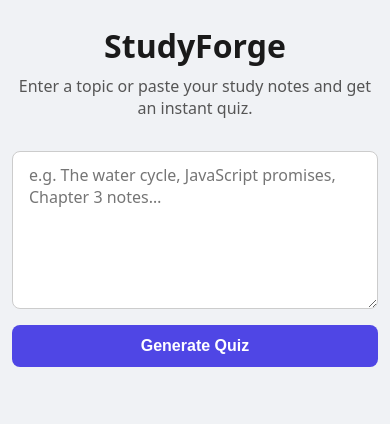
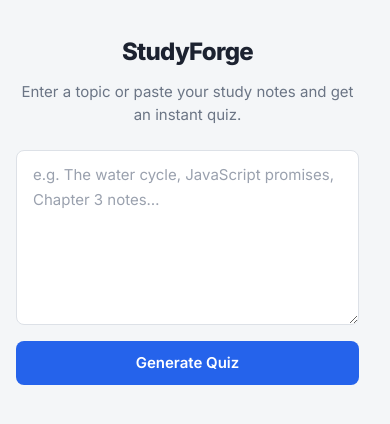
Before and after one commit to Abhishek13501/studyplanner, a React (Vite) app: page / in a window 390 px wide. Shown: the top 424 px of the page. Built offline with nearby package versions, Linux system fonts and the light colour scheme.

Commit message:
style: make app responsive

```diff
--- a/src/App.css
+++ b/src/App.css
@@ -1,233 +1,335 @@
-body {
-  font-family: system-ui, sans-serif;
-  background-color: #f0f2f5;
-  color: #1a1a1a;
-}
+/* ==========================================================
+   StudyForge — App styles
+   Commit 10: professional assessment-style UI
+   All measurements use the design tokens defined in index.css
+   ========================================================== */
 
+
+/* ── Page shell ──────────────────────────────────────────── */
 .app {
   min-height: 100vh;
   display: flex;
   flex-direction: column;
   align-items: center;
-  padding: 48px 16px;
+  /* Top padding gives breathing room; sides keep content off the edge */
+  padding: var(--space-12) var(--space-6) var(--space-10);
 }
 
-/* ── Header ─────────────────────────────────────── */
+@media (max-width: 480px) {
+  .app {
+    padding: var(--space-8) var(--space-4) var(--space-8);
+  }
+}
+
+
+/* ── Header ──────────────────────────────────────────────── */
 .app-header {
   text-align: center;
-  margin-bottom: 32px;
+  margin-bottom: var(--space-8);
+  /* Cap width so the tagline doesn't run too wide on large screens */
+  max-width: 480px;
 }
 
 .app-header h1 {
-  font-size: 2.5rem;
-  font-weight: 700;
-  margin-bottom: 8px;
+  font-size: var(--font-size-3xl);
+  font-weight: 800;
+  letter-spacing: -0.03em;     /* tighter tracking reads as premium on large type */
+  color: var(--color-text);
+  margin-bottom: var(--space-2);
 }
 
 .app-header p {
-  font-size: 1rem;
-  color: #555;
+  font-size: var(--font-size-base);
+  color: var(--color-text-muted);
+  line-height: 1.55;
 }
 
-/* ── Main column ─────────────────────────────────── */
+@media (max-width: 480px) {
+  .app-header {
+    margin-bottom: var(--space-6);
+  }
+
+  .app-header h1 {
+    font-size: var(--font-size-2xl);
+  }
+}
+
+
+/* ── Main content column ─────────────────────────────────── */
 .app-main {
   width: 100%;
-  max-width: 640px;
+  /* 600px is a comfortable reading/assessment width — not so wide that
+     questions feel like a newspaper column */
+  max-width: 600px;
   display: flex;
   flex-direction: column;
-  gap: 16px;
+  gap: var(--space-4);
 }
 
-/* ── Textarea ────────────────────────────────────── */
+
+/* ── Textarea ────────────────────────────────────────────── */
 .input-area {
   width: 100%;
-  padding: 12px 16px;
-  font-size: 1rem;
-  font-family: inherit;
-  border: 1px solid #ccc;
-  border-radius: 8px;
+  padding: var(--space-3) var(--space-4);
+  font-family: var(--font-base);
+  font-size: var(--font-size-base);
+  line-height: var(--line-height-text);
+  color: var(--color-text);
+  background-color: var(--color-surface);
+  border: 1.5px solid var(--color-border);
+  border-radius: var(--radius-lg);
   resize: vertical;
-  background-color: #fff;
-  transition: border-color 0.2s;
+  /* min-height keeps it substantial on all screens without overflow */
+  min-height: 140px;
+  transition: border-color 0.15s;
+}
+
+.input-area::placeholder {
+  color: var(--color-text-light);
 }
 
 .input-area:focus {
   outline: none;
-  border-color: #4f46e5;
+  border-color: var(--color-border-focus);
+  /* Subtle focus ring that does not enlarge the element */
+  box-shadow: 0 0 0 3px rgba(37, 99, 235, 0.12);
 }
 
 .input-area:disabled {
-  background-color: #f5f5f5;
+  background-color: var(--color-surface-alt);
+  color: var(--color-text-muted);
   cursor: not-allowed;
 }
 
-/* ── Error message ───────────────────────────────── */
+
+/* ── Error message ───────────────────────────────────────── */
 .error-message {
-  color: #b91c1c;
-  font-size: 0.9rem;
-  background-color: #fef2f2;
-  border: 1px solid #fecaca;
-  border-radius: 6px;
-  padding: 10px 14px;
+  font-size: var(--font-size-sm);
+  color: var(--color-error);
+  background-color: var(--color-error-bg);
+  border: 1px solid var(--color-error-border);
+  border-radius: var(--radius-md);
+  padding: var(--space-3) var(--space-4);
+  line-height: 1.5;
 }
 
-/* ── Generate button ─────────────────────────────── */
+
+/* ── Primary action button (Generate / Try Another Quiz) ─── */
 .generate-btn {
-  padding: 12px 24px;
-  font-size: 1rem;
+  width: 100%;
+  padding: var(--space-3) var(--space-6);
+  font-family: var(--font-base);
+  font-size: var(--font-size-base);
   font-weight: 600;
   color: #fff;
-  background-color: #4f46e5;
+  background-color: var(--color-accent);
   border: none;
-  border-radius: 8px;
+  border-radius: var(--radius-lg);
   cursor: pointer;
-  transition: background-color 0.2s;
+  /* 44px min height is the recommended touch target for mobile */
+  min-height: 44px;
+  transition: background-color 0.15s;
 }
 
 .generate-btn:hover:not(:disabled) {
-  background-color: #4338ca;
+  background-color: var(--color-accent-dark);
+}
+
+.generate-btn:focus-visible {
+  outline: 2px solid var(--color-accent);
+  outline-offset: 2px;
 }
 
 .generate-btn:disabled {
-  background-color: #a5b4fc;
+  background-color: var(--color-accent-disabled);
   cursor: not-allowed;
 }
 
-/* ── Quiz card ───────────────────────────────────── */
+
+/* ── Quiz card ───────────────────────────────────────────── */
 .quiz {
-  background-color: #fff;
-  border: 1px solid #e2e8f0;
-  border-radius: 12px;
-  padding: 28px 24px;
+  background-color: var(--color-surface);
+  border: 1px solid var(--color-border);
+  border-radius: var(--radius-lg);
+  padding: var(--space-8) var(--space-6);
   display: flex;
   flex-direction: column;
-  gap: 16px;
+  gap: var(--space-5);
+  box-shadow: var(--shadow-card);
 }
 
-.quiz-title {
-  font-size: 1.25rem;
-  font-weight: 700;
-  color: #1a1a1a;
+@media (max-width: 480px) {
+  .quiz {
+    padding: var(--space-5) var(--space-4);
+    gap: var(--space-4);
+  }
 }
 
-.question-counter {
-  font-size: 0.85rem;
-  color: #6b7280;
-  font-weight: 600;
-  text-transform: uppercase;
-  letter-spacing: 0.05em;
+
+/* ── Quiz title ──────────────────────────────────────────── */
+.quiz-title {
+  font-size: var(--font-size-xl);
+  font-weight: 700;
+  color: var(--color-text);
+  letter-spacing: -0.01em;
+  /* Thin bottom border creates a clear section break below the title */
+  padding-bottom: var(--space-4);
+  border-bottom: 1px solid var(--color-border);
 }
 
-.question-text {
-  font-size: 1.05rem;
-  line-height: 1.6;
-  color: #1a1a1a;
+
+/* ── Question counter ────────────────────────────────────── */
+.question-counter {
+  font-size: var(--font-size-sm);
+  font-weight: 600;
+  color: var(--color-text-muted);
+  text-transform: uppercase;
+  letter-spacing: 0.07em;
 }
 
-/* ── Options ─────────────────────────────────────── */
+
+/* ── Question text ───────────────────────────────────────── */
+.question-text {
+  font-size: var(--font-size-lg);
+  font-weight: 500;
+  line-height: 1.6;
+  color: var(--color-text);
+}
+
+
+/* ── Options list ────────────────────────────────────────── */
 .options-list {
   list-style: none;
   padding: 0;
   display: flex;
   flex-direction: column;
-  gap: 10px;
+  gap: var(--space-2);
 }
 
+
+/* ── Option button ───────────────────────────────────────── */
 .option-btn {
   width: 100%;
-  padding: 12px 16px;
-  font-size: 0.95rem;
-  font-family: inherit;
+  padding: var(--space-3) var(--space-4);
+  font-family: var(--font-base);
+  font-size: var(--font-size-base);
+  line-height: 1.5;
   text-align: left;
-  background-color: #f8fafc;
-  border: 2px solid #e2e8f0;
-  border-radius: 8px;
+  color: var(--color-text);
+  background-color: var(--color-surface-alt);
+  border: 1.5px solid var(--color-border);
+  border-radius: var(--radius-lg);
   cursor: pointer;
-  transition: border-color 0.15s, background-color 0.15s;
+  /* min-height ensures comfortable tap targets on mobile */
+  min-height: 44px;
+  transition: border-color 0.12s, background-color 0.12s;
 }
 
 .option-btn:hover:not(:disabled) {
-  border-color: #4f46e5;
-  background-color: #eef2ff;
+  border-color: var(--color-accent);
+  background-color: var(--color-accent-bg);
+  color: var(--color-accent-dark);
 }
 
+.option-btn:focus-visible {
+  outline: 2px solid var(--color-accent);
+  outline-offset: 2px;
+}
+
+/* After answering, unselected options go back to default — cursor default */
 .option-btn:disabled {
   cursor: default;
 }
 
-/* Correct answer — green */
+/* Correct: green border + background + text. All three cues together
+   so colorblind users still see the distinction. */
 .option-btn.correct {
-  border-color: #16a34a;
-  background-color: #f0fdf4;
-  color: #15803d;
+  border-color: var(--color-correct-border);
+  background-color: var(--color-correct-bg);
+  color: var(--color-correct);
   font-weight: 600;
 }
 
-/* Wrong selection — red */
+/* Incorrect: same triple-cue approach with red */
 .option-btn.incorrect {
-  border-color: #dc2626;
-  background-color: #fef2f2;
-  color: #b91c1c;
+  border-color: var(--color-incorrect-border);
+  background-color: var(--color-incorrect-bg);
+  color: var(--color-incorrect);
   font-weight: 600;
 }
 
-/* ── Explanation box ─────────────────────────────── */
+
+/* ── Explanation ─────────────────────────────────────────── */
 .explanation {
-  background-color: #f8fafc;
-  border-left: 4px solid #4f46e5;
-  border-radius: 4px;
-  padding: 12px 16px;
-  font-size: 0.95rem;
-  line-height: 1.6;
+  /* Left accent bar visually separates explanation from options */
+  border-left: 3px solid var(--color-accent);
+  background-color: var(--color-accent-bg);
+  border-radius: 0 var(--radius-md) var(--radius-md) 0;
+  padding: var(--space-3) var(--space-4);
+  font-size: var(--font-size-sm);
+  line-height: 1.65;
+  color: var(--color-text);
   display: flex;
   flex-direction: column;
-  gap: 6px;
+  gap: var(--space-1);
 }
 
 .explanation strong {
-  font-size: 0.95rem;
+  font-size: var(--font-size-sm);
+  font-weight: 700;
+  letter-spacing: 0.01em;
 }
 
-/* ── Navigation buttons ──────────────────────────── */
+
+/* ── Navigation buttons ──────────────────────────────────── */
 .nav-buttons {
   display: flex;
-  gap: 12px;
+  gap: var(--space-3);
   justify-content: flex-end;
-  margin-top: 4px;
+  /* Separator above navigation area */
+  padding-top: var(--space-4);
+  border-top: 1px solid var(--color-border);
 }
 
+/* Previous / Next — outlined secondary style */
 .nav-btn {
-  padding: 10px 20px;
-  font-size: 0.9rem;
+  padding: var(--space-2) var(--space-5);
+  font-family: var(--font-base);
+  font-size: var(--font-size-base);
   font-weight: 600;
-  font-family: inherit;
-  color: #4f46e5;
-  background-color: #fff;
-  border: 2px solid #4f46e5;
-  border-radius: 8px;
+  color: var(--color-accent);
+  background-color: var(--color-surface);
+  border: 1.5px solid var(--color-accent);
+  border-radius: var(--radius-lg);
   cursor: pointer;
-  transition: background-color 0.15s, color 0.15s;
+  min-height: 40px;
+  transition: background-color 0.12s, color 0.12s;
 }
 
 .nav-btn:hover {
-  background-color: #4f46e5;
+  background-color: var(--color-accent);
   color: #fff;
 }
 
-/* ── Mobile ──────────────────────────────────────── */
+.nav-btn:focus-visible {
+  outline: 2px solid var(--color-accent);
+  outline-offset: 2px;
+}
+
+/* Finish Quiz — filled primary, same accent colour */
+.finish-btn {
+  background-color: var(--color-accent);
+  color: #fff;
+  border-color: var(--color-accent);
+}
+
+.finish-btn:hover {
+  background-color: var(--color-accent-dark);
+  border-color: var(--color-accent-dark);
+  color: #fff;
+}
+
 @media (max-width: 480px) {
-  .app {
-    padding: 24px 12px;
-  }
-
-  .app-header h1 {
-    font-size: 2rem;
-  }
-
-  .quiz {
-    padding: 20px 16px;
-  }
-
   .nav-buttons {
     justify-content: stretch;
   }
@@ -238,84 +340,102 @@ body {
   }
 }
 
-/* ── Results card ────────────────────────────────── */
+
+/* ── Results card ────────────────────────────────────────── */
 .results-card {
-  background-color: #fff;
-  border: 1px solid #e2e8f0;
-  border-radius: 12px;
-  padding: 40px 28px;
+  background-color: var(--color-surface);
+  border: 1px solid var(--color-border);
+  border-radius: var(--radius-lg);
+  padding: var(--space-10) var(--space-8);
   display: flex;
   flex-direction: column;
   align-items: center;
-  gap: 16px;
+  gap: var(--space-4);
   text-align: center;
+  box-shadow: var(--shadow-card);
+  /* Width matches quiz card */
+  width: 100%;
 }
 
+/* Quiz title shown again above the score for context */
 .results-title {
-  font-size: 1.2rem;
-  font-weight: 700;
-  color: #6b7280;
+  font-size: var(--font-size-base);
+  font-weight: 600;
+  color: var(--color-text-muted);
+  text-transform: uppercase;
+  letter-spacing: 0.06em;
 }
 
+/* The big number — this is the visual anchor of the results screen */
 .results-score {
-  font-size: 3.5rem;
+  font-size: 4rem;
   font-weight: 800;
-  color: #4f46e5;
+  color: var(--color-accent);
   line-height: 1;
+  letter-spacing: -0.03em;
 }
 
 .results-percentage {
-  font-size: 1.25rem;
-  font-weight: 600;
-  color: #374151;
+  font-size: var(--font-size-xl);
+  font-weight: 700;
+  color: var(--color-text);
 }
 
 .results-message {
-  font-size: 1rem;
-  color: #555;
-  max-width: 380px;
+  font-size: var(--font-size-base);
+  color: var(--color-text-muted);
+  max-width: 340px;
   line-height: 1.6;
 }
 
-/* ── Finish button (same shape as nav-btn, filled) ── */
-.finish-btn {
-  background-color: #4f46e5;
-  color: #fff;
-  border-color: #4f46e5;
-}
-
-.finish-btn:hover {
-  background-color: #4338ca;
-  border-color: #4338ca;
-  color: #fff;
-}
-
-/* ── Retry wrong answers button ──────────────────── */
-.retry-btn {
+/* Divider between message and action buttons */
+.results-card .generate-btn,
+.results-card .retry-btn {
   width: 100%;
-  padding: 12px 24px;
-  font-size: 1rem;
-  font-weight: 600;
-  font-family: inherit;
-  color: #b45309;
-  background-color: #fffbeb;
-  border: 2px solid #f59e0b;
-  border-radius: 8px;
-  cursor: pointer;
-  transition: background-color 0.15s, color 0.15s;
-}
-
-.retry-btn:hover {
-  background-color: #f59e0b;
-  color: #fff;
+  max-width: 320px;
 }
 
 @media (max-width: 480px) {
   .results-card {
-    padding: 28px 16px;
+    padding: var(--space-8) var(--space-5);
   }
 
   .results-score {
-    font-size: 2.75rem;
+    font-size: 3.25rem;
+  }
+
+  .results-card .generate-btn,
+  .results-card .retry-btn {
+    max-width: 100%;
   }
 }
+
+
+/* ── Retry wrong answers button ──────────────────────────── */
+/* Secondary style: amber/warning — different from the primary blue
+   so users immediately understand it is a different action */
+.retry-btn {
+  width: 100%;
+  padding: var(--space-3) var(--space-6);
+  font-family: var(--font-base);
+  font-size: var(--font-size-base);
+  font-weight: 600;
+  color: #92400e;               /* dark amber text */
+  background-color: #fffbeb;
+  border: 1.5px solid #d97706;
+  border-radius: var(--radius-lg);
+  cursor: pointer;
+  min-height: 44px;
+  transition: background-color 0.12s, color 0.12s, border-color 0.12s;
+}
+
+.retry-btn:hover {
+  background-color: #fef3c7;
+  border-color: #b45309;
+  color: #78350f;
+}
+
+.retry-btn:focus-visible {
+  outline: 2px solid #d97706;
+  outline-offset: 2px;
+}
--- a/src/index.css
+++ b/src/index.css
@@ -1,6 +1,97 @@
-/* Global reset */
+/* ── Google Font ─────────────────────────────────────────
+   Inter is the standard choice for professional SaaS/assessment
+   products. It is highly legible at all weights and sizes.
+   --------------------------------------------------------- */
+@import url('https://fonts.googleapis.com/css2?family=Inter:wght@400;500;600;700;800&display=swap');
+
+/* ── Reset ───────────────────────────────────────────────── */
 *, *::before, *::after {
   box-sizing: border-box;
   margin: 0;
   padding: 0;
 }
+
+/* ── Design tokens ───────────────────────────────────────── */
+:root {
+  /* Surfaces */
+  --color-bg:          #f4f6f8;   /* page background — cool off-white */
+  --color-surface:     #ffffff;   /* card / panel surface */
+  --color-surface-alt: #f8f9fb;   /* textarea, option resting background */
+
+  /* Borders */
+  --color-border:      #dde1e7;   /* default border */
+  --color-border-focus:#2563eb;   /* focus ring — professional blue */
+
+  /* Text */
+  --color-text:        #1c2230;   /* primary text — near-black with slight cool tone */
+  --color-text-muted:  #6b7585;   /* secondary / helper text */
+  --color-text-light:  #9aa1ae;   /* placeholder, tertiary */
+
+  /* Accent — professional blue (not purple/indigo) */
+  --color-accent:      #2563eb;
+  --color-accent-dark: #1d4ed8;
+  --color-accent-bg:   #eff6ff;   /* very light tint for hover states */
+  --color-accent-disabled: #93c5fd;
+
+  /* Feedback */
+  --color-correct:        #166534;  /* dark green text */
+  --color-correct-bg:     #f0fdf4;
+  --color-correct-border: #86efac;
+
+  --color-incorrect:        #991b1b; /* dark red text */
+  --color-incorrect-bg:     #fef2f2;
+  --color-incorrect-border: #fca5a5;
+
+  --color-error:        #b91c1c;
+  --color-error-bg:     #fef2f2;
+  --color-error-border: #fecaca;
+
+  /* Shadows — single restrained shadow, no stacked layers */
+  --shadow-card: 0 1px 3px rgba(0, 0, 0, 0.06), 0 1px 2px rgba(0, 0, 0, 0.04);
+
+  /* Spacing scale */
+  --space-1:  4px;
+  --space-2:  8px;
+  --space-3: 12px;
+  --space-4: 16px;
+  --space-5: 20px;
+  --space-6: 24px;
+  --space-8: 32px;
+  --space-10: 40px;
+  --space-12: 48px;
+
+  /* Radius */
+  --radius-sm:  4px;
+  --radius-md:  6px;
+  --radius-lg:  8px;
+
+  /* Typography */
+  --font-base: 'Inter', system-ui, -apple-system, sans-serif;
+  --font-size-sm:   0.8125rem;  /* 13px */
+  --font-size-base: 0.9375rem;  /* 15px */
+  --font-size-md:   1rem;       /* 16px */
+  --font-size-lg:   1.0625rem;  /* 17px */
+  --font-size-xl:   1.25rem;    /* 20px */
+  --font-size-2xl:  1.5rem;     /* 24px */
+  --font-size-3xl:  2rem;       /* 32px */
+
+  --line-height-text: 1.65;
+}
+
+/* ── Base ────────────────────────────────────────────────── */
+html {
+  /* Prevents layout shift when a scrollbar appears/disappears */
+  scrollbar-gutter: stable;
+}
+
+body {
+  font-family: var(--font-base);
+  font-size: var(--font-size-md);
+  line-height: var(--line-height-text);
+  color: var(--color-text);
+  background-color: var(--color-bg);
+  -webkit-font-smoothing: antialiased;
+  -moz-osx-font-smoothing: grayscale;
+  /* Prevent horizontal scroll on any viewport */
+  overflow-x: hidden;
+}
```
